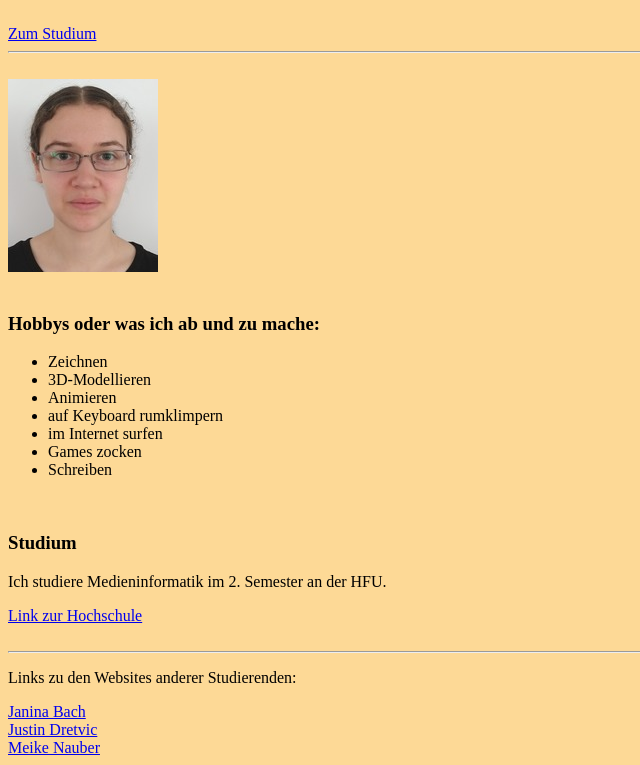
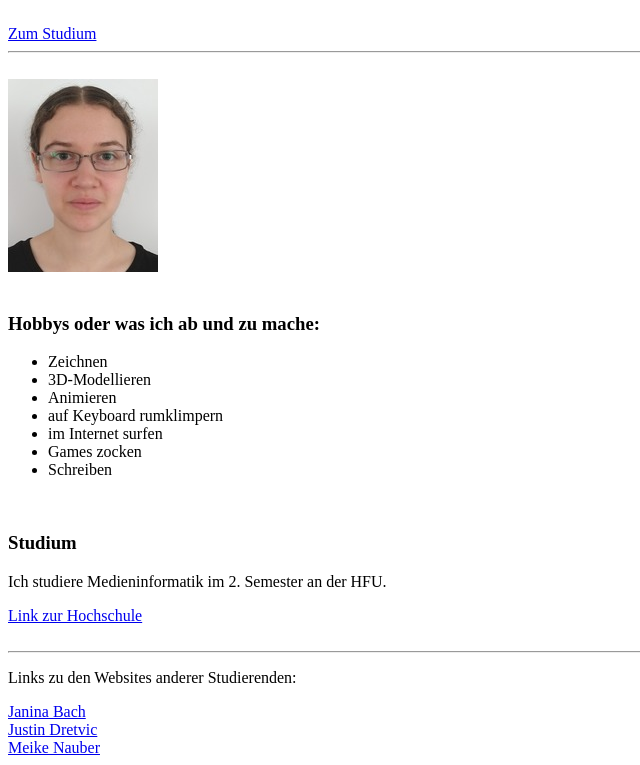
Before and after one commit to Tannenmeise/GiS_SoSe2020, a plain HTML site: page Aufgabe01/index.html in a window 1280 px wide. Shown: the part 73-838 px from the top of the page, without its empty margins (0-640 px from the left). Drawn offline with Linux system fonts and the light colour scheme.

Commit message:
Aufgabe 1: update3

```diff
--- a/Aufgabe01/index.html
+++ b/Aufgabe01/index.html
@@ -4,9 +4,6 @@
     <meta charset="utf-8" />
     <meta name="viewport" content="width=device-width, inital-scale=1.0">
     <title>ÜberMich</title>
-    <style>
-        body {background-color: rgb(253, 217, 150)}
-    </style>
 </head>
 <body>
 <h1>
```
